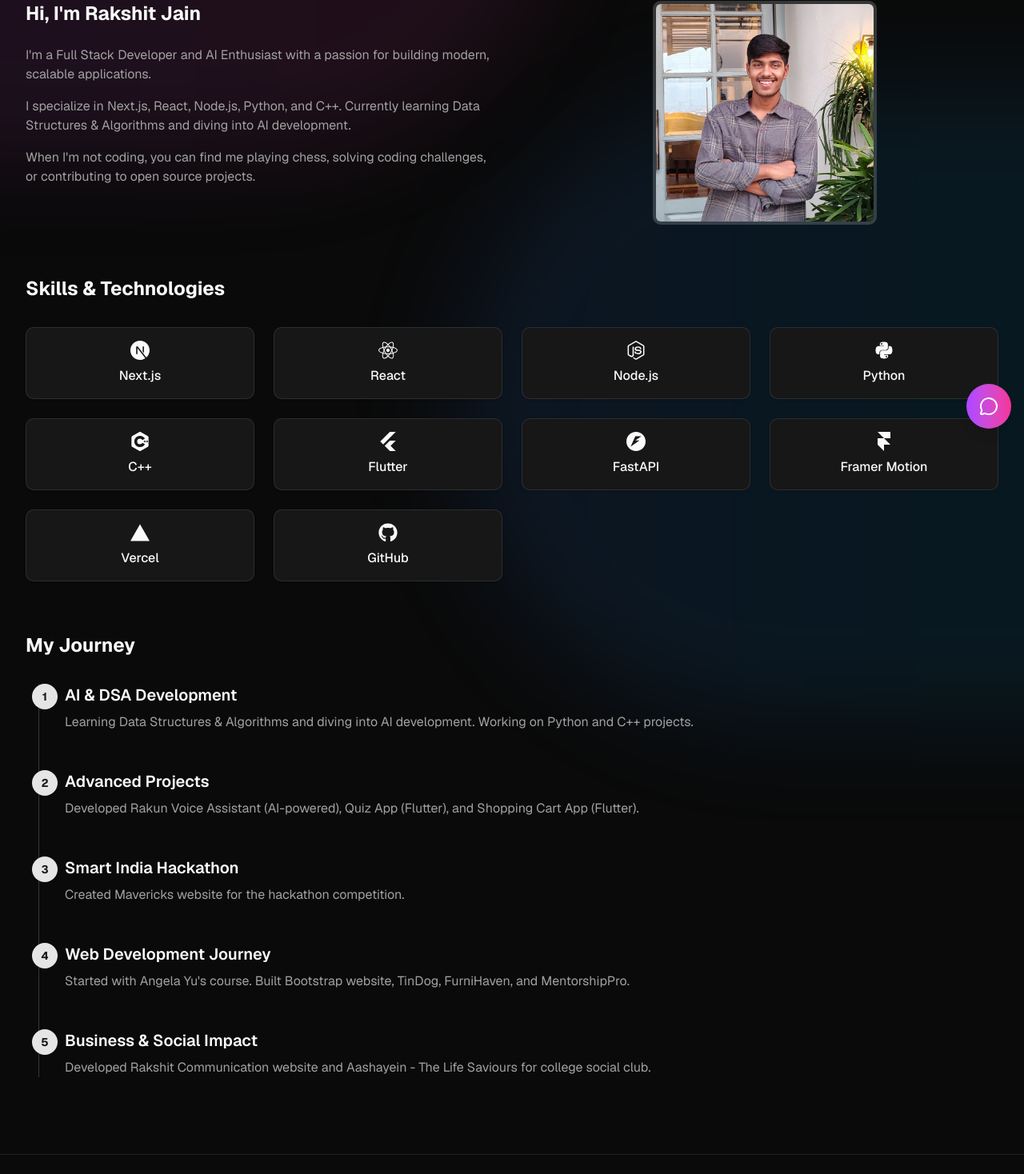
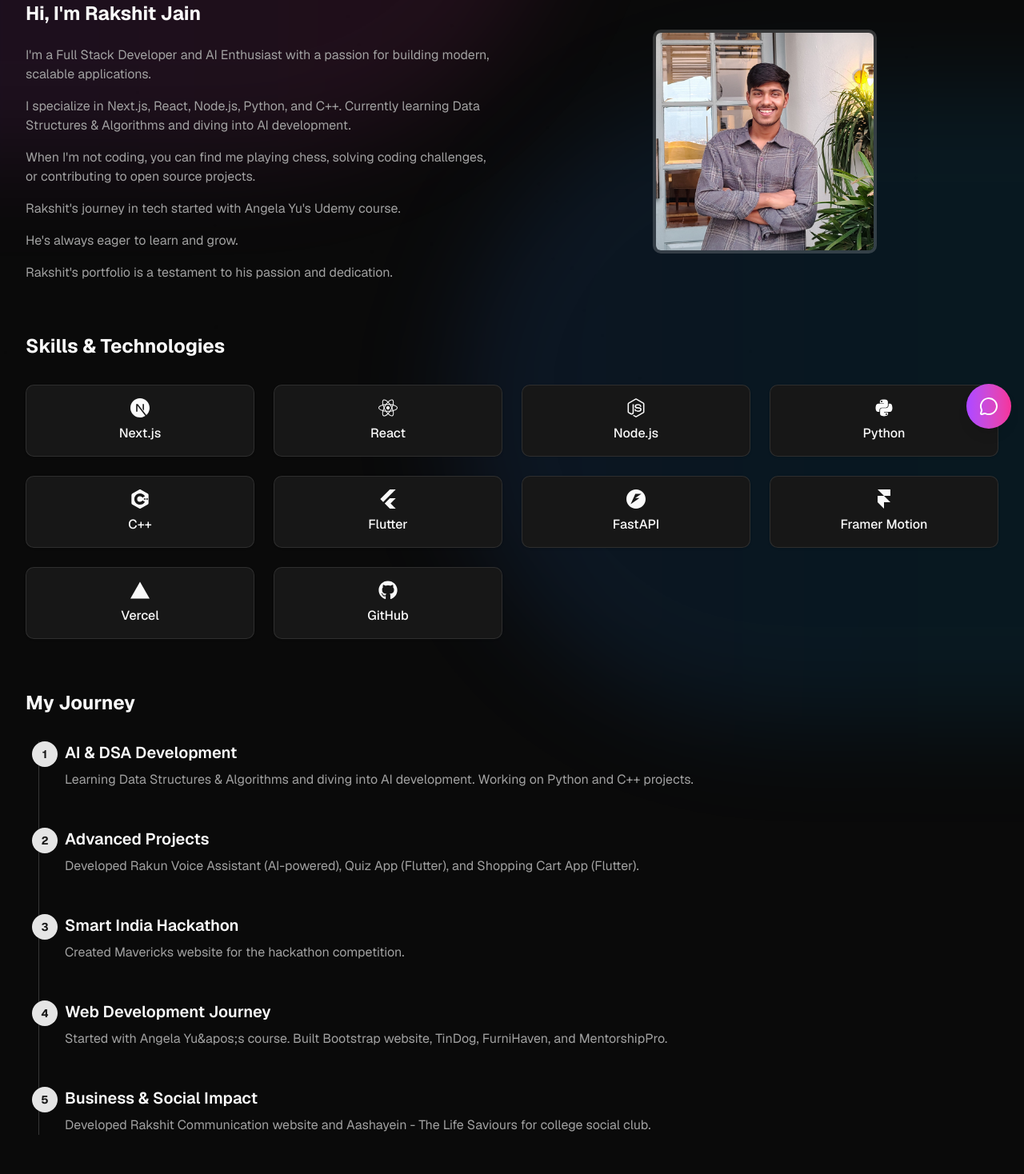
Before and after one commit to rakshitjain23/portfolio_tagda, a Next.js app in the folder frontend/: page /about in a window 1280 px wide. Shown: the part 248-1716 px from the top of the page at 80% size. Built offline with nearby package versions, Linux system fonts and the light colour scheme.

Commit message:
Fix: Escape single quotes in JSX and remove unused variables for Vercel build

```diff
--- a/frontend/app/about/page.tsx
+++ b/frontend/app/about/page.tsx
@@ -21,7 +21,7 @@ const timeline = [
   },
   {
     title: "Web Development Journey",
-    description: "Started with Angela Yu's course. Built Bootstrap website, TinDog, FurniHaven, and MentorshipPro.",
+    description: "Started with Angela Yu&apos;s course. Built Bootstrap website, TinDog, FurniHaven, and MentorshipPro.",
   },
   {
     title: "Business & Social Impact",
@@ -86,6 +86,9 @@ export default function AboutPage() {
             <p>
               When I'm not coding, you can find me playing chess, solving coding challenges, or contributing to open source projects.
             </p>
+            <p>Rakshit&apos;s journey in tech started with Angela Yu&apos;s Udemy course.</p>
+            <p>He&apos;s always eager to learn and grow.</p>
+            <p>Rakshit&apos;s portfolio is a testament to his passion and dedication.</p>
           </div>
         </div>
         <div className="flex justify-center items-center">
--- a/frontend/app/contact/page.tsx
+++ b/frontend/app/contact/page.tsx
@@ -78,6 +78,7 @@ export default function ContactPage() {
             <p className="text-muted-foreground">
               Feel free to reach out to me! I'm always open to discussing new projects, creative ideas, or opportunities to be part of your vision.
             </p>
+            <p>Let&apos;s connect and build something amazing together!</p>
           </div>
 
           <div className="space-y-6">
@@ -87,7 +88,7 @@ export default function ContactPage() {
               </div>
               <div>
                 <h3 className="font-medium">Email</h3>
-                <p className="text-muted-foreground">rakshitgang23@gmail.com</p>
+                <p className="text-muted-foreground">Rakshit&apos;s email: rakshitgang23@gmail.com</p>
               </div>
             </div>
 
--- a/frontend/app/page.tsx
+++ b/frontend/app/page.tsx
@@ -76,7 +76,7 @@ export default function Home() {
                     className="bg-gradient-to-r from-primary via-primary/80 to-primary/60 bg-clip-text text-transparent font-display inline-block"
                     variants={textVariants}
                   >
-                    Hi, I'm{" "}
+                    Hi, I&apos;m{" "}
                   </motion.span>
                   <motion.span
                     className="inline-block text-primary font-display"
--- a/frontend/components/layout/footer.tsx
+++ b/frontend/components/layout/footer.tsx
@@ -1,6 +1,5 @@
 "use client";
 
-import Link from "next/link";
 import { motion } from "framer-motion";
 import { FaGithub, FaLinkedin } from "react-icons/fa";
 
```
